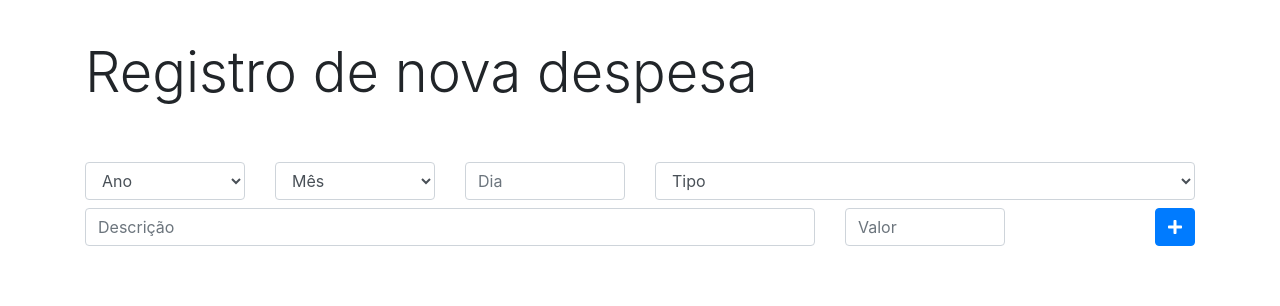
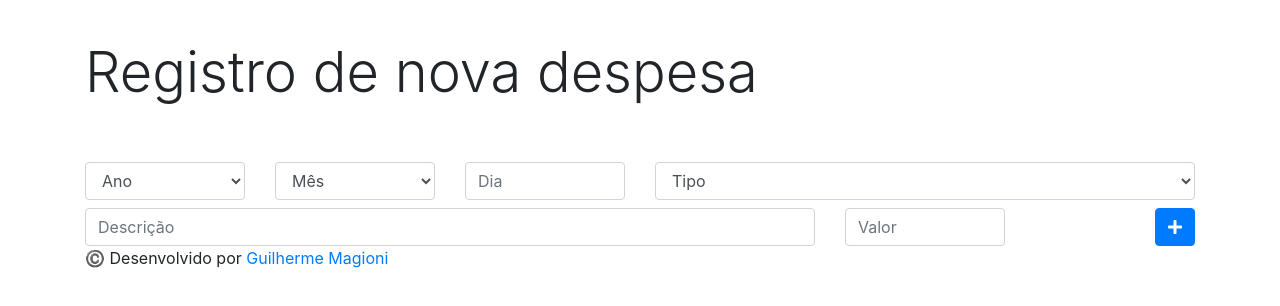
Before and after one commit to GuilhermeMDev/Or-amentoPessoal, a plain HTML site: page index.html in a window 1280 px wide. Shown: the part 70-376 px from the top of the page. Drawn offline with nearby package versions, Linux system fonts and the light colour scheme.

Commit message:
adicionando footer

```diff
--- a/index.html
+++ b/index.html
@@ -15,7 +15,6 @@
 </head>
 
 <body>
-
 
   <nav class="navbar navbar-expand-lg navbar-dark bg-primary mb-5">
     <div class="container">
@@ -106,6 +105,11 @@
       </div>
     </div>
 
+    <!-- Rodapé -->
+    <footer class="align-bottom">
+      <p>©️ Desenvolvido por <a href="https://github.com/GuilhermeMDev" class="name">Guilherme Magioni</a></p>
+    </footer>
+
   </div>
 
   <!-- Modal de Sucesso -->
@@ -141,6 +145,8 @@
 
   <!-- Font Awesome -->
   <script defer src="https://use.fontawesome.com/releases/v5.0.8/js/all.js"></script>
+
 </body>
 
+
 </html>
```
Also changed, not shown: consulta.html (+14 -4 lines).
